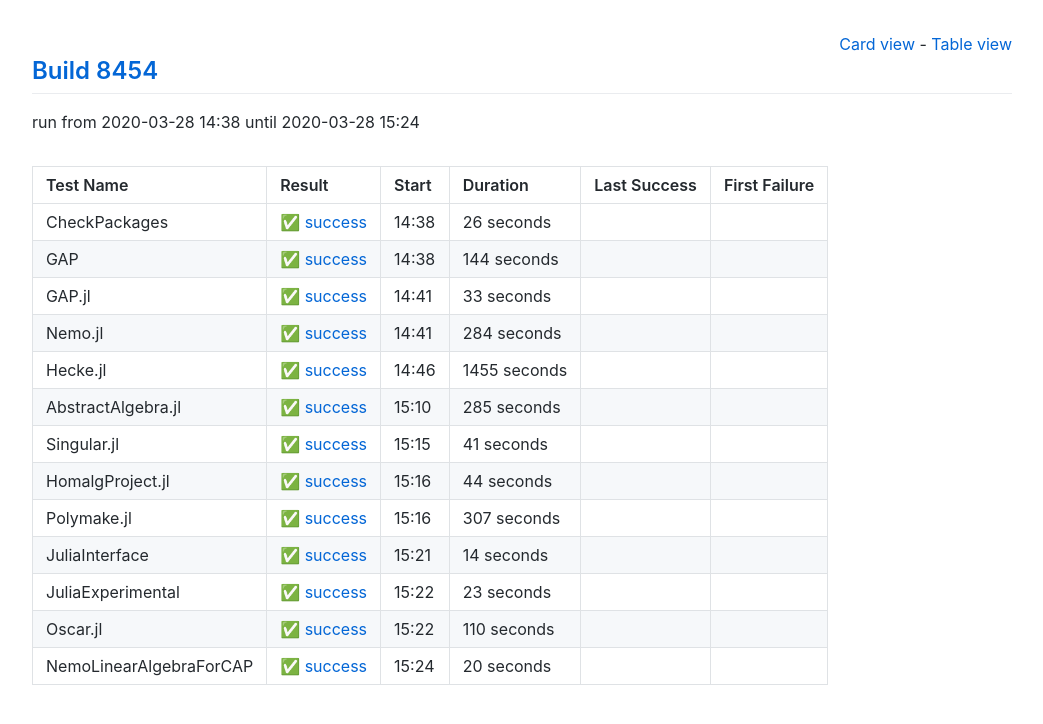
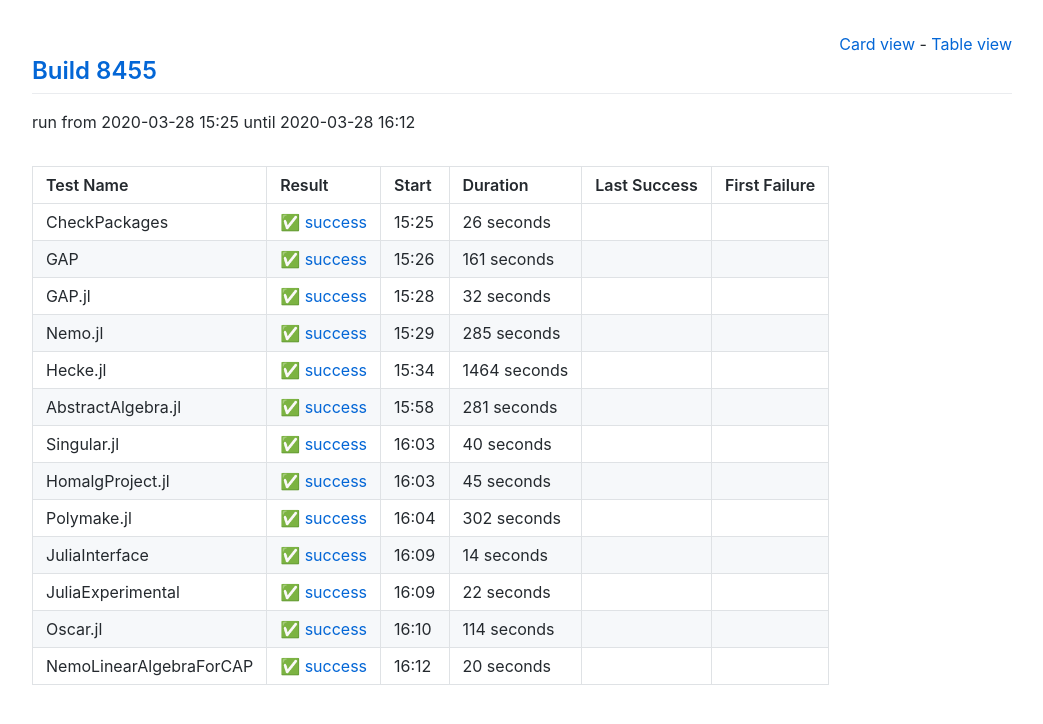
Before and after one commit to oscar-system/oscar-ci-status, a Jekyll site: the page built from table.html, in a window 1280 px wide. Shown: the top 724 px of the page, without its empty margins (118-1161 px from the left). Built offline with Jekyll 4.4.1, drawn with Linux system fonts in a browser that asks for light colours.

Commit message:
Build 8455

```diff
--- a/_data/ci.yml
+++ b/_data/ci.yml
@@ -1,5 +1,5 @@
-build: 8454
-build_url: https://oscarci.mathematik.uni-kl.de/job/oscar/8454/
+build: 8455
+build_url: https://oscarci.mathematik.uni-kl.de/job/oscar/8455/
 job: oscar
 tests:
 - duration: 26
@@ -8,53 +8,31 @@
   first_failure_url: null
   last_success: false
   last_success_url: null
-  log: https://oscarci.mathematik.uni-kl.de/job/oscar/8454/artifact/logs/build-8454/CheckPackages.log
+  log: https://oscarci.mathematik.uni-kl.de/job/oscar/8455/artifact/logs/build-8455/CheckPackages.log
   name: CheckPackages
-  start: 2020-03-28 14:38
+  start: 2020-03-28 15:25
   status: success
   success: true
-- duration: 144
+- duration: 161
   exitcode: 0
   first_failure: false
   first_failure_url: null
   last_success: false
   last_success_url: null
-  log: https://oscarci.mathematik.uni-kl.de/job/oscar/8454/artifact/logs/build-8454/GAP.log
+  log: https://oscarci.mathematik.uni-kl.de/job/oscar/8455/artifact/logs/build-8455/GAP.log
   name: GAP
-  start: 2020-03-28 14:38
+  start: 2020-03-28 15:26
   status: success
   success: true
-- duration: 33
+- duration: 32
   exitcode: 0
   first_failure: false
   first_failure_url: null
   last_success: false
   last_success_url: null
-  log: https://oscarci.mathematik.uni-kl.de/job/oscar/8454/artifact/logs/build-8454/GAP.jl.log
+  log: https://oscarci.mathematik.uni-kl.de/job/oscar/8455/artifact/logs/build-8455/GAP.jl.log
   name: GAP.jl
-  start: 2020-03-28 14:41
-  status: success
-  success: true
-- duration: 284
-  exitcode: 0
-  first_failure: false
-  first_failure_url: null
-  last_success: false
-  last_success_url: null
-  log: https://oscarci.mathematik.uni-kl.de/job/oscar/8454/artifact/logs/build-8454/Nemo.jl.log
-  name: Nemo.jl
-  start: 2020-03-28 14:41
-  status: success
-  success: true
-- duration: 1455
-  exitcode: 0
-  first_failure: false
-  first_failure_url: null
-  last_success: false
-  last_success_url: null
-  log: https://oscarci.mathematik.uni-kl.de/job/oscar/8454/artifact/logs/build-8454/Hecke.jl.log
-  name: Hecke.jl
-  start: 2020-03-28 14:46
+  start: 2020-03-28 15:28
   status: success
   success: true
 - duration: 285
@@ -63,42 +41,64 @@
   first_failure_url: null
   last_success: false
   last_success_url: null
-  log: https://oscarci.mathematik.uni-kl.de/job/oscar/8454/artifact/logs/build-8454/AbstractAlgebra.jl.log
-  name: AbstractAlgebra.jl
-  start: 2020-03-28 15:10
+  log: https://oscarci.mathematik.uni-kl.de/job/oscar/8455/artifact/logs/build-8455/Nemo.jl.log
+  name: Nemo.jl
+  start: 2020-03-28 15:29
   status: success
   success: true
-- duration: 41
+- duration: 1464
   exitcode: 0
   first_failure: false
   first_failure_url: null
   last_success: false
   last_success_url: null
-  log: https://oscarci.mathematik.uni-kl.de/job/oscar/8454/artifact/logs/build-8454/Singular.jl.log
-  name: Singular.jl
-  start: 2020-03-28 15:15
+  log: https://oscarci.mathematik.uni-kl.de/job/oscar/8455/artifact/logs/build-8455/Hecke.jl.log
+  name: Hecke.jl
+  start: 2020-03-28 15:34
   status: success
   success: true
-- duration: 44
+- duration: 281
   exitcode: 0
   first_failure: false
   first_failure_url: null
   last_success: false
   last_success_url: null
-  log: https://oscarci.mathematik.uni-kl.de/job/oscar/8454/artifact/logs/build-8454/HomalgProject.jl.log
-  name: HomalgProject.jl
-  start: 2020-03-28 15:16
+  log: https://oscarci.mathematik.uni-kl.de/job/oscar/8455/artifact/logs/build-8455/AbstractAlgebra.jl.log
+  name: AbstractAlgebra.jl
+  start: 2020-03-28 15:58
   status: success
   success: true
-- duration: 307
+- duration: 40
   exitcode: 0
   first_failure: false
   first_failure_url: null
   last_success: false
   last_success_url: null
-  log: https://oscarci.mathematik.uni-kl.de/job/oscar/8454/artifact/logs/build-8454/Polymake.jl.log
+  log: https://oscarci.mathematik.uni-kl.de/job/oscar/8455/artifact/logs/build-8455/Singular.jl.log
+  name: Singular.jl
+  start: 2020-03-28 16:03
+  status: success
+  success: true
+- duration: 45
+  exitcode: 0
+  first_failure: false
+  first_failure_url: null
+  last_success: false
+  last_success_url: null
+  log: https://oscarci.mathematik.uni-kl.de/job/oscar/8455/artifact/logs/build-8455/HomalgProject.jl.log
+  name: HomalgProject.jl
+  start: 2020-03-28 16:03
+  status: success
+  success: true
+- duration: 302
+  exitcode: 0
+  first_failure: false
+  first_failure_url: null
+  last_success: false
+  last_success_url: null
+  log: https://oscarci.mathematik.uni-kl.de/job/oscar/8455/artifact/logs/build-8455/Polymake.jl.log
   name: Polymake.jl
-  start: 2020-03-28 15:16
+  start: 2020-03-28 16:04
   status: success
   success: true
 - duration: 14
@@ -107,31 +107,31 @@
   first_failure_url: null
   last_success: false
   last_success_url: null
-  log: https://oscarci.mathematik.uni-kl.de/job/oscar/8454/artifact/logs/build-8454/JuliaInterface.log
+  log: https://oscarci.mathematik.uni-kl.de/job/oscar/8455/artifact/logs/build-8455/JuliaInterface.log
   name: JuliaInterface
-  start: 2020-03-28 15:21
+  start: 2020-03-28 16:09
   status: success
   success: true
-- duration: 23
+- duration: 22
   exitcode: 0
   first_failure: false
   first_failure_url: null
   last_success: false
   last_success_url: null
-  log: https://oscarci.mathematik.uni-kl.de/job/oscar/8454/artifact/logs/build-8454/JuliaExperimental.log
+  log: https://oscarci.mathematik.uni-kl.de/job/oscar/8455/artifact/logs/build-8455/JuliaExperimental.log
   name: JuliaExperimental
-  start: 2020-03-28 15:22
+  start: 2020-03-28 16:09
   status: success
   success: true
-- duration: 110
+- duration: 114
   exitcode: 0
   first_failure: false
   first_failure_url: null
   last_success: false
   last_success_url: null
-  log: https://oscarci.mathematik.uni-kl.de/job/oscar/8454/artifact/logs/build-8454/Oscar.jl.log
+  log: https://oscarci.mathematik.uni-kl.de/job/oscar/8455/artifact/logs/build-8455/Oscar.jl.log
   name: Oscar.jl
-  start: 2020-03-28 15:22
+  start: 2020-03-28 16:10
   status: success
   success: true
 - duration: 20
@@ -140,8 +140,8 @@
   first_failure_url: null
   last_success: false
   last_success_url: null
-  log: https://oscarci.mathematik.uni-kl.de/job/oscar/8454/artifact/logs/build-8454/NemoLinearAlgebraForCAP.log
+  log: https://oscarci.mathematik.uni-kl.de/job/oscar/8455/artifact/logs/build-8455/NemoLinearAlgebraForCAP.log
   name: NemoLinearAlgebraForCAP
-  start: 2020-03-28 15:24
+  start: 2020-03-28 16:12
   status: success
   success: true
```
Also changed, not shown: README.md.
